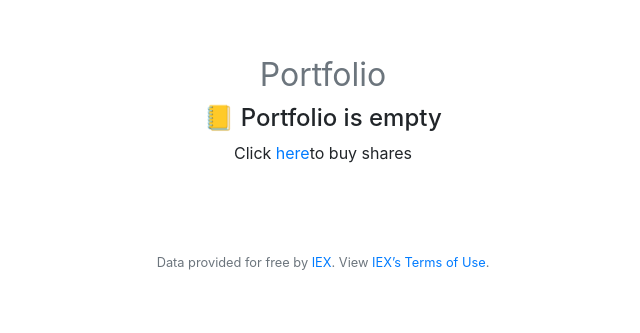
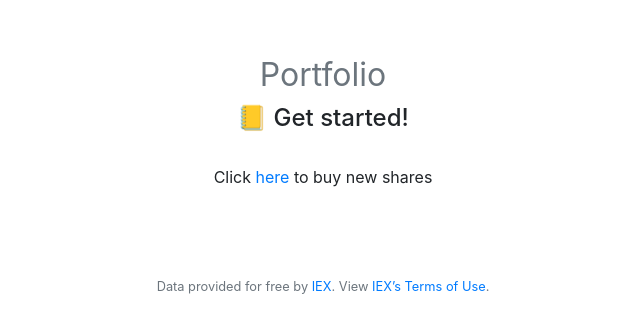
Before and after one commit to anilgeorge04/stocktrade-flask, a Flask app: template templates/index.html in a window 1280 px wide. Shown: the part 76-409 px from the top of the page, without its empty margins (317-957 px from the left). Run offline with Flask 2, Linux system fonts and the light colour scheme; the template is opened without the code that fills it, so the values that code supplies are empty; some libraries are stand-ins or nearby versions.

Commit message:
clean up empty portfolio page

```diff
--- a/templates/index.html
+++ b/templates/index.html
@@ -5,8 +5,8 @@
 {% block main %}
 <h1>{{ username }}<small class="text-muted"> Portfolio</small></h1>
 {% if portfolio|length < 1 %}
-<h4>📒 Portfolio is empty</h4>
-<p>Click <a href="/buy">here</a>to buy shares</p><br>
+<h4>📒 Get started!</h4><br>
+<p>Click <a href="/buy">here</a> to buy new shares</p><br>
 {% else %}
 <table class="table table-hover table-sm">
     <thead class="thead-dark">
```
